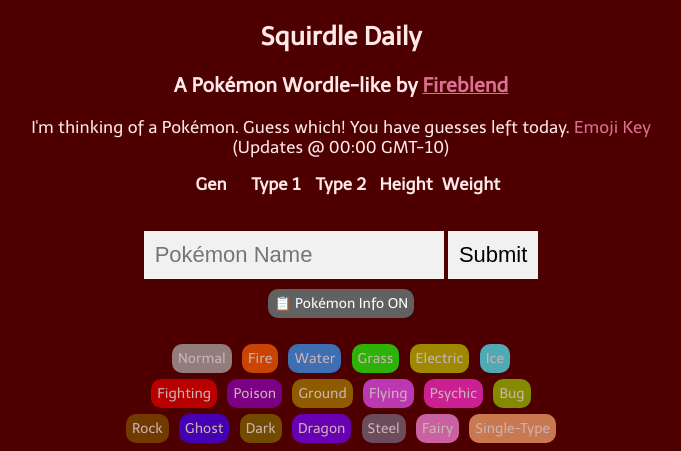
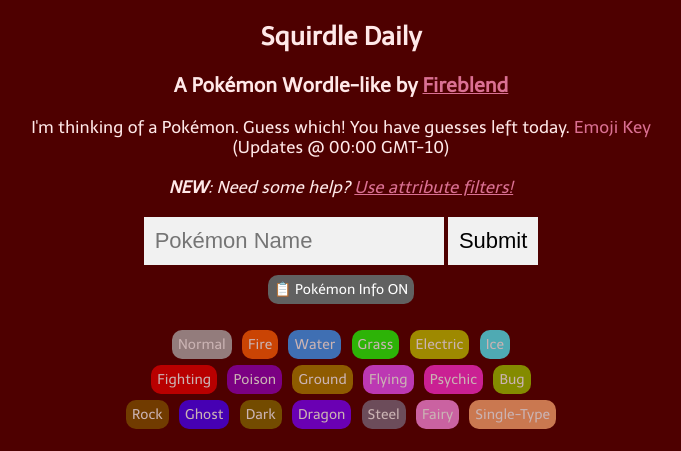
Before and after one commit to Fireblend/squirdle, a Flask app: template templates/daily.html in a window 1280 px wide. Shown: the top 451 px of the page, without its empty margins (299-980 px from the left). Run offline with Flask 2, Linux system fonts and the light colour scheme; the template is opened without the code that fills it, so the values that code supplies are empty.

Commit message:
Several improvements: Animations, improved search, attribute filters

```diff
--- a/static/game.js
+++ b/static/game.js
@@ -11,10 +11,48 @@
         a.setAttribute("class", "autocomplete-items");
         this.parentNode.appendChild(a);
         for (i = 0; i < arr.length; i++) {
-          if (arr[i][0].substr(0, val.length).toUpperCase() == val.toUpperCase()) {
+          let matches = arr[i][0].substr(0, val.length).toUpperCase() == val.toUpperCase()? 1:0
+          let words = arr[i][0].split(" ")
+          let highlight = true
+          for (j = 0; j < words.length; j++){
+            matches += words[j].substr(0, val.length).toUpperCase() == val.toUpperCase()? 1:0
+          }
+          if(matches == 0){
+            highlight = false
+            let filters = val.split(" ")
+            let fvalues = []
+            for (f = 0; f < filters.length; f++){
+              if (filters[f].includes("gen:")){
+                fvalues.push(filters[f].split(":")[1] == arr[i][1][0].toString()? 1:0)
+              }
+              else if (filters[f].includes("type1:")){
+                fvalues.push(filters[f].split(":")[1].toLowerCase() == arr[i][1][1].toLowerCase()? 1:0)
+              }
+              else if (filters[f].includes("type2:")){
+                let t2 = filters[f].split(":")[1].toLowerCase()
+                t2 =  t2 == ""?"-":t2
+                t2 =  t2 == "none"?"":t2
+                fvalues.push(t2 == arr[i][1][2].toLowerCase()? 1:0)
+              }
+              else if (filters[f].includes("height:")){
+                fvalues.push(filters[f].split(":")[1] == arr[i][1][3].toString()? 1:0)
+              }
+              else if (filters[f].includes("weight:")){
+                fvalues.push(filters[f].split(":")[1] == arr[i][1][4].toString()? 1:0)
+              }
+            }
+            matches = fvalues.length > 0? Math.min(...fvalues):0
+          }
+          if (matches > 0) {
             b = document.createElement("DIV");
-            b.innerHTML = "<strong>" + arr[i][0].substr(0, val.length) + "</strong>";
-            b.innerHTML += arr[i][0].substr(val.length);
+            index = arr[i][0].toLowerCase().indexOf(val.toLowerCase())
+            if(highlight){
+              b.innerHTML = arr[i][0].substr(0, index)
+              b.innerHTML += "<strong>" + arr[i][0].substr(index, val.length) + "</strong>";
+              b.innerHTML += arr[i][0].substr(index+val.length);
+            } else {
+              b.innerHTML = arr[i][0]
+            }
             if (hintsenabled == "1" | hintsenabled == ""){
               let type1 = arr[i][1][1]
               let type2 = arr[i][1][2]
@@ -170,8 +208,19 @@
       let attempts = getCookie("t_attempts", daily)
 
       guesses = guesses == ""? []:JSON.parse(guesses)
-      document.getElementById("guesses").style.display = guesses.length > 0? "block":"none";
+      let guessesCont  = document.getElementById("guesses")
+      let hintTitles = document.getElementById("hinttitles")
 
+      if (guesses.length > 0) {
+        if (guessesCont.style.display == "none"){
+          guessesCont.style.display = "block";
+          window.getComputedStyle(hintTitles).opacity;
+          hintTitles.className += ' in';
+        }
+      } else {
+        guessesCont.style.display = "none"
+        hintTitles.className = 'row';
+      }
       let lastAttempt = ""
       for (const [index,guess] of guesses.entries()) {
         if (!(document.getElementById('guess'+index) || false)) {
@@ -190,8 +239,9 @@
 
           rowElement.appendChild(colElement)
 
-          var guessesDiv = document.getElementById("guesses");
-          guessesDiv.appendChild(rowElement);
+          guessesCont.appendChild(rowElement);
+          window.getComputedStyle(rowElement).opacity;
+          rowElement.className += ' in';
 
           let guessedPoke = pokedex[guess.name]
           let type1correct = guess.mosaic[1] == "1" | guess.mosaic[1] == "4"
--- a/static/style.css
+++ b/static/style.css
@@ -47,6 +47,7 @@
     border-style: none;
     border-radius: 10px;
     opacity: 0.7;
+    transition: all 0.5s;
   }
 
   .hintbtn {
@@ -58,6 +59,7 @@
     margin-left: auto;
     margin-right: auto;
     width: fit-content;
+    display: none;
   }
 
   .hint {
@@ -81,6 +83,13 @@
     align-items: flex-start;
     flex-wrap: wrap;
     flex:1;
+    opacity:0;
+    transition: all 0.8s;
+  }
+
+  .row.in {
+    opacity:1;
+    transform: translateY(10px);
   }
 
   .column {
--- a/templates/daily.html
+++ b/templates/daily.html
@@ -13,11 +13,12 @@
 <h2>Squirdle Daily</h2>
 <h3>A Pokémon Wordle-like by <a href="https://www.fireblend.com">Fireblend</a></h3>
 I'm thinking of a Pokémon. Guess which! You have <span id="attempts"></span> guesses left today. <div class="tooltip">Emoji Key<span class="tooltiptext">🟩: Correct guess<br>🟥: Incorrect Guess<br>🟨: Type in wrong position<br>🔼: Guessed too low<br>🔽: Guessed too high</span></div>
-<br>(Updates @ 00:00 GMT-10)
+<br>(Updates @ 00:00 GMT-10)<br><br>
+<i><b>NEW</b>: Need some help? <a href="https://imgur.com/wEPMRGZ">Use attribute filters!</a></i>
 <br>
 
-<div id="guesses" class="guesses">
-  <div class="row">
+<div id="guesses" class="guesses" style="display: none;">
+  <div class="row" id="hinttitles">
     <div class='column'>
         <p class="hint">Gen</p>
     </div>
--- a/templates/index.html
+++ b/templates/index.html
@@ -13,10 +13,10 @@
 <h2>Squirdle</h2>
 <h3>A Pokémon Wordle-like by <a href="https://www.fireblend.com">Fireblend</a></h3>
 I'm thinking of a Pokémon. Guess which! You have <span id="attempts"></span> guesses. <div class="tooltip">Emoji Key<span class="tooltiptext">🟩: Correct guess<br>🟥: Incorrect Guess<br>🟨: Type in wrong position<br>🔼: Guessed too low<br>🔽: Guessed too high</span></div>
-
-<br>
+<br><br>
+<i><b>NEW</b>: Need some help? <a href="https://imgur.com/wEPMRGZ">Use attribute filters!</a><br></i>
 <div id="guesses" class="guesses" style="display: none;">
-    <div class="row">
+    <div class="row" id="hinttitles">
       <div class='column'>
           <p class="hint">Gen</p>
       </div>
```
